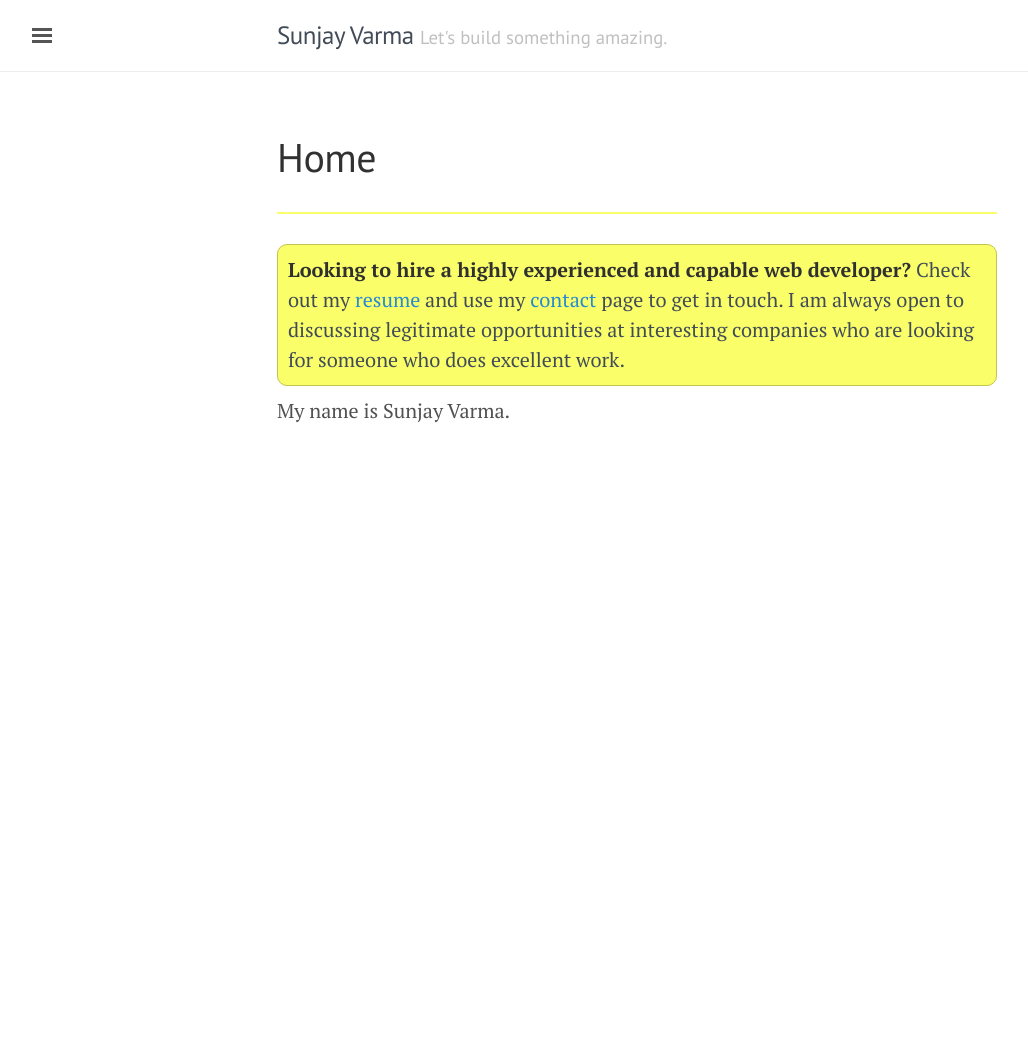
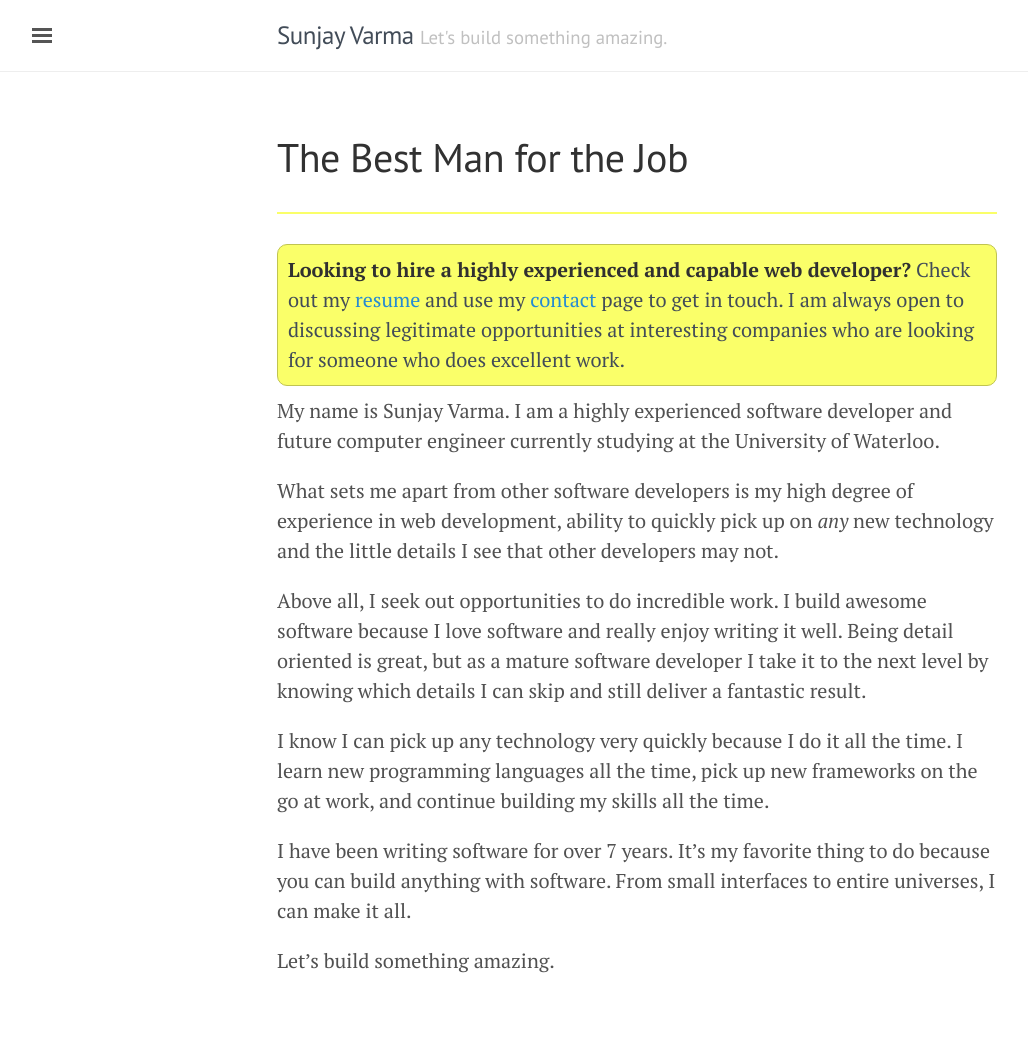
Before and after one commit to sunjay/sunjay.github.io, a Jekyll site: the page built from index.html, in a window 1280 px wide. Shown: the whole page, without its empty margins (3-1031 px from the left). Built offline with Jekyll 4.4.1, drawn with Linux system fonts in a browser that asks for light colours; before the commit the page ends 900 px from its top, so only the background shows below that.

Commit message:
New home page text

```diff
--- a/_pages/home.md
+++ b/_pages/home.md
@@ -3,4 +3,14 @@
 Check out my <a href="/resume">resume</a> and use my <a href="/contact">contact</a> page to get in touch. I am always open to discussing legitimate opportunities at interesting companies who are looking for someone who does excellent work.
 </div>
 
-My name is Sunjay Varma.
+My name is Sunjay Varma. I am a highly experienced software developer and future computer engineer currently studying at the University of Waterloo.
+
+What sets me apart from other software developers is my high degree of experience in web development, ability to quickly pick up on *any* new technology and the little details I see that other developers may not.
+
+Above all, I seek out opportunities to do incredible work. I build awesome software because I love software and really enjoy writing it well. Being detail oriented is great, but as a mature software developer I take it to the next level by knowing which details I can skip and still deliver a fantastic result.
+
+I know I can pick up any technology very quickly because I do it all the time. I learn new programming languages all the time, pick up new frameworks on the go at work, and continue building my skills all the time.
+
+I have been writing software for over 7 years. It's my favorite thing to do because you can build anything with software. From small interfaces to entire universes, I can make it all.
+
+Let's build something amazing.
--- a/index.html
+++ b/index.html
@@ -1,6 +1,6 @@
 ---
 layout: page
-title: Home
+title: The Best Man for the Job
 ---
 
 {% capture home-content %}
```
